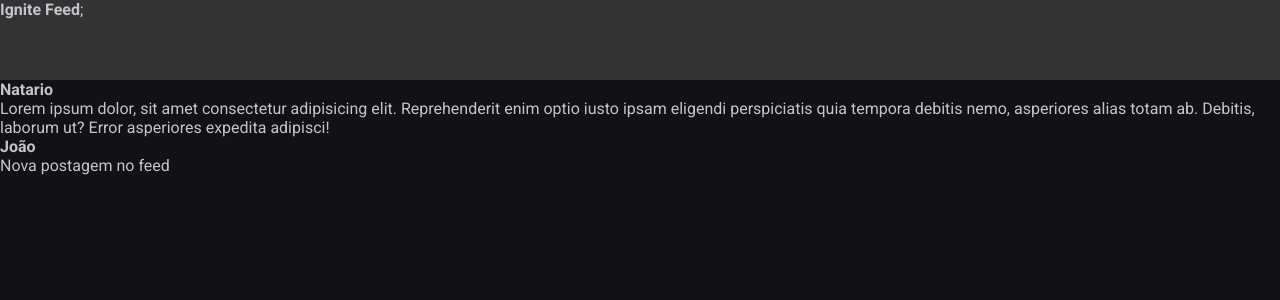
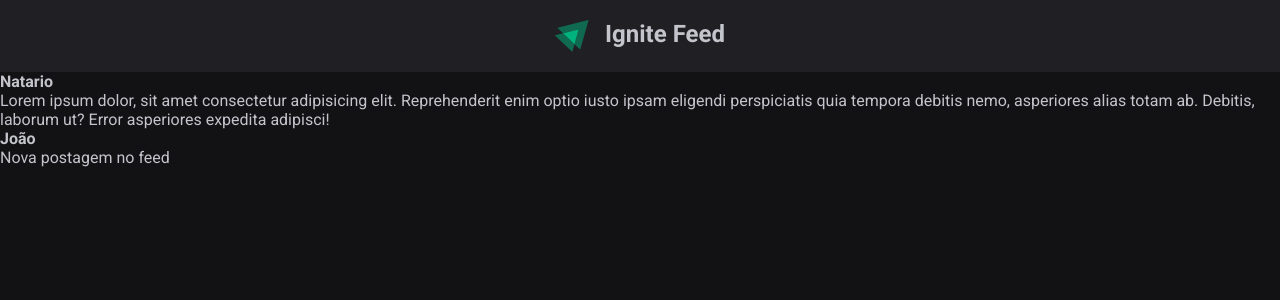
Before and after one commit to VNatario/ignite-funadamentos-reactjs, a React (Vite) app: page / in a window 1280 px wide. Shown: the top 300 px of the page. Built offline with nearby package versions, Linux system fonts and the light colour scheme.

Commit message:
feat: update header

```diff
--- a/src/components/Header.jsx
+++ b/src/components/Header.jsx
@@ -1,9 +1,12 @@
 import styles from "./Header.module.css";
+
+import igniteLogo from "../assets/ignite-logo.svg";
 
 export function Header() {
   return (
     <header className={styles.header}>
-      <strong>Ignite Feed</strong>;
+      <img src={igniteLogo} alt="Logotipo do Ignite" />
+      <h1>Ignite Feed</h1>
     </header>
   );
 }
--- a/src/components/Header.module.css
+++ b/src/components/Header.module.css
@@ -1,4 +1,16 @@
 .header {
-  background-color: #333;
-  height: 80px;
+  background-color: var(--gray-800);
+  display: flex;
+  justify-content: center;
+  padding: 1.25rem 0;
+  gap: 1rem;
 }
+
+.header img {
+  height: 2rem;
+}
+
+.header h1 {
+  font-weight: 700;
+  font-size: 1.5rem;
+}
```
Also changed, not shown: src/assets/ignite-logo.svg (added).
